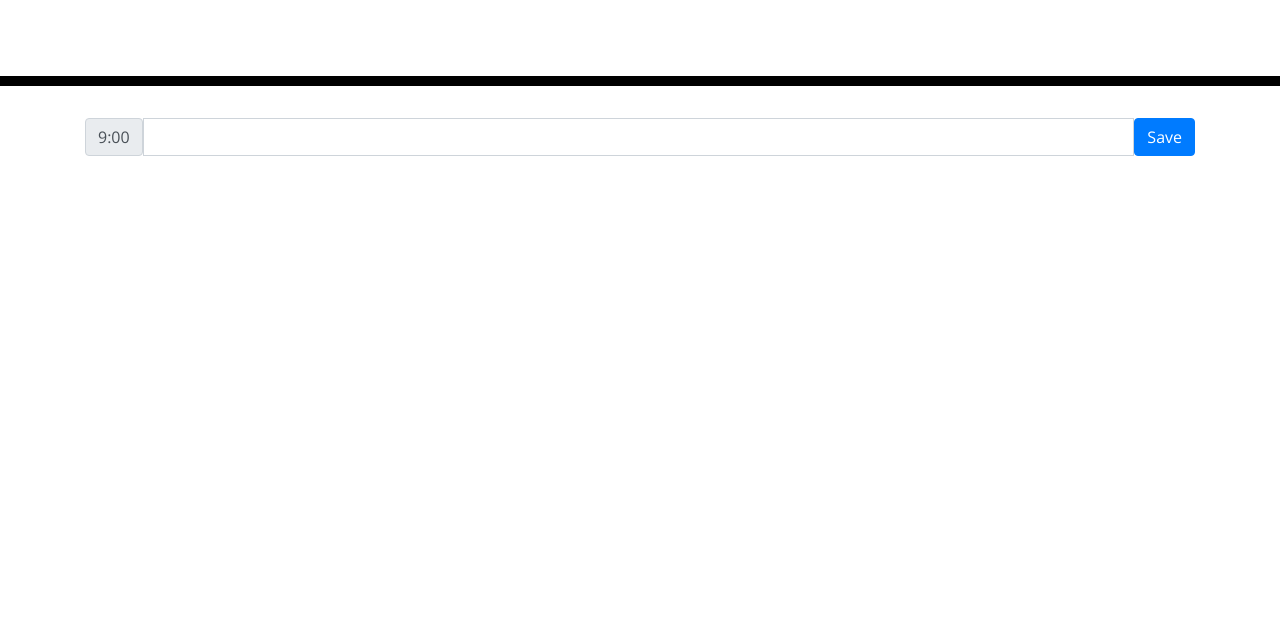
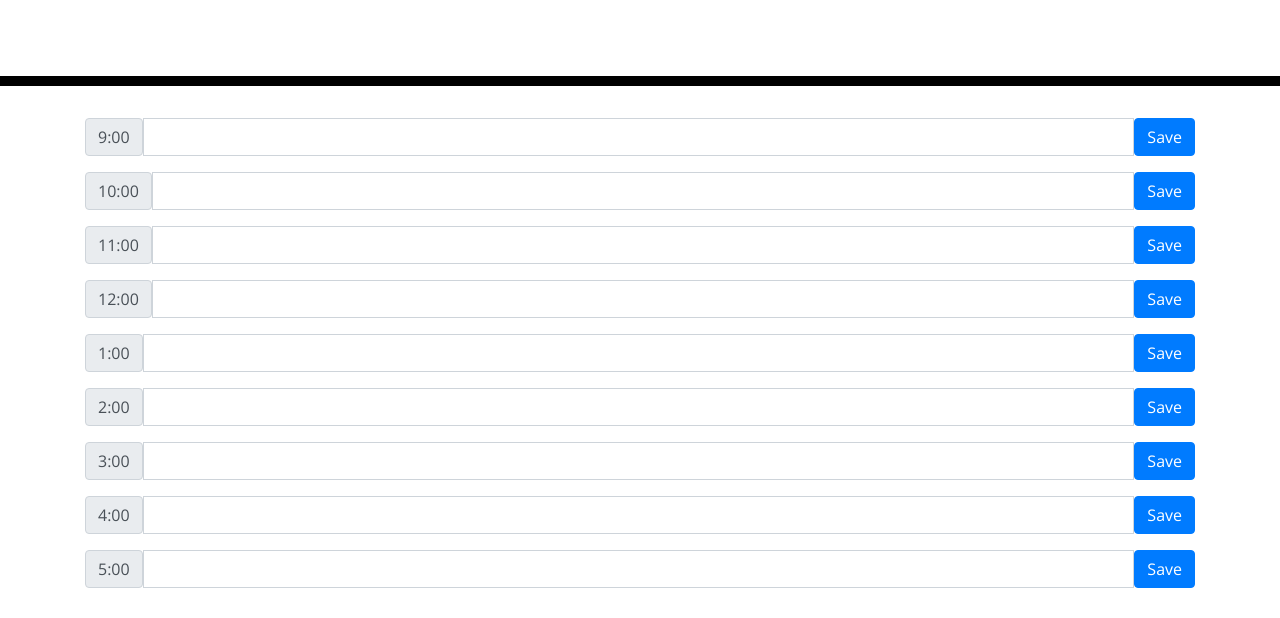
Before and after one commit to gohen1216/day-planner, a plain HTML site: page index.html in a window 1280 px wide. Shown: the part 182-800 px from the top of the page. Drawn offline with nearby package versions, Linux system fonts and the light colour scheme.

Commit message:
addd more time options

```diff
--- a/index.html
+++ b/index.html
@@ -30,8 +30,48 @@
     </header>
     <div class="container">
       <!-- Timeblocks go here -->
-      <div class="input-group mb-3">
+      <div id = "9" class="input-group mb-3">
         <span class="input-group-text">9:00</span>
+        <input type="text" class="form-control" aria-label="Amount (to the nearest dollar)">
+        <button type="button" class="btn btn-primary">Save</button>
+      </div>
+      <div id = "10" class="input-group mb-3">
+        <span class="input-group-text">10:00</span>
+        <input type="text" class="form-control" aria-label="Amount (to the nearest dollar)">
+        <button type="button" class="btn btn-primary">Save</button>
+      </div>
+      <div id = "11" class="input-group mb-3">
+        <span class="input-group-text">11:00</span>
+        <input type="text" class="form-control" aria-label="Amount (to the nearest dollar)">
+        <button type="button" class="btn btn-primary">Save</button>
+      </div>
+      <div id = "12" class="input-group mb-3">
+        <span class="input-group-text">12:00</span>
+        <input type="text" class="form-control" aria-label="Amount (to the nearest dollar)">
+        <button type="button" class="btn btn-primary">Save</button>
+      </div>
+      <div id = "13" class="input-group mb-3">
+        <span class="input-group-text">1:00</span>
+        <input type="text" class="form-control" aria-label="Amount (to the nearest dollar)">
+        <button type="button" class="btn btn-primary">Save</button>
+      </div>
+      <div id = "14" class="input-group mb-3">
+        <span class="input-group-text">2:00</span>
+        <input type="text" class="form-control" aria-label="Amount (to the nearest dollar)">
+        <button type="button" class="btn btn-primary">Save</button>
+      </div>
+      <div id = "15" class="input-group mb-3">
+        <span class="input-group-text">3:00</span>
+        <input type="text" class="form-control" aria-label="Amount (to the nearest dollar)">
+        <button type="button" class="btn btn-primary">Save</button>
+      </div>
+      <div id = "16"class="input-group mb-3">
+        <span class="input-group-text">4:00</span>
+        <input type="text" class="form-control" aria-label="Amount (to the nearest dollar)">
+        <button type="button" class="btn btn-primary">Save</button>
+      </div>
+      <div id = "17" class="input-group mb-3">
+        <span class="input-group-text">5:00</span>
         <input type="text" class="form-control" aria-label="Amount (to the nearest dollar)">
         <button type="button" class="btn btn-primary">Save</button>
       </div>
@@ -39,5 +79,6 @@
 
     <script src="https://cdnjs.cloudflare.com/ajax/libs/jquery/3.2.1/jquery.min.js"></script>
     <script src="https://cdnjs.cloudflare.com/ajax/libs/moment.js/2.24.0/moment.min.js"></script>
+  <script src="index.js"></script>
   </body>
 </html>
```
Also changed, not shown: Assets/05-third-party-apis-homework-demo.gif (deleted).
